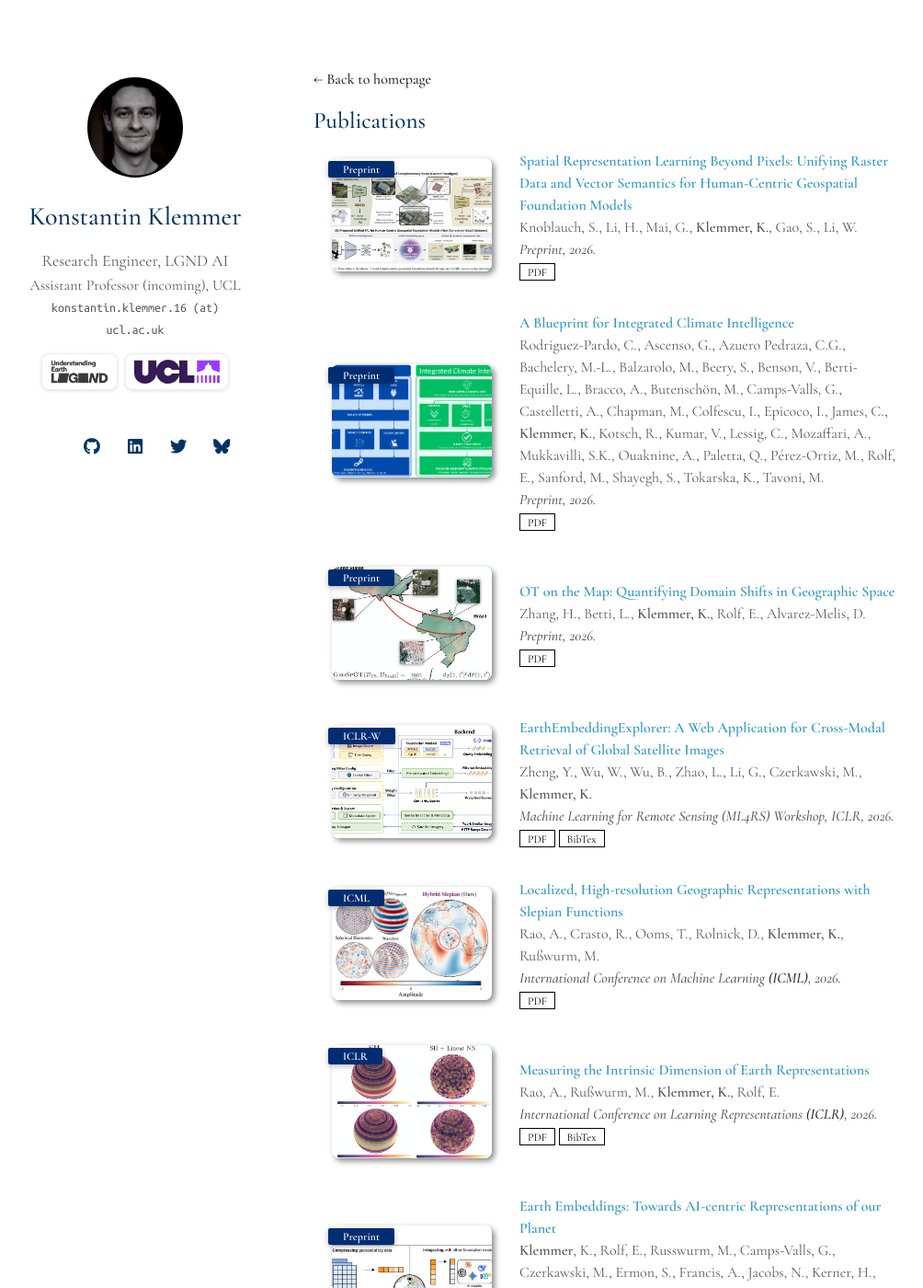
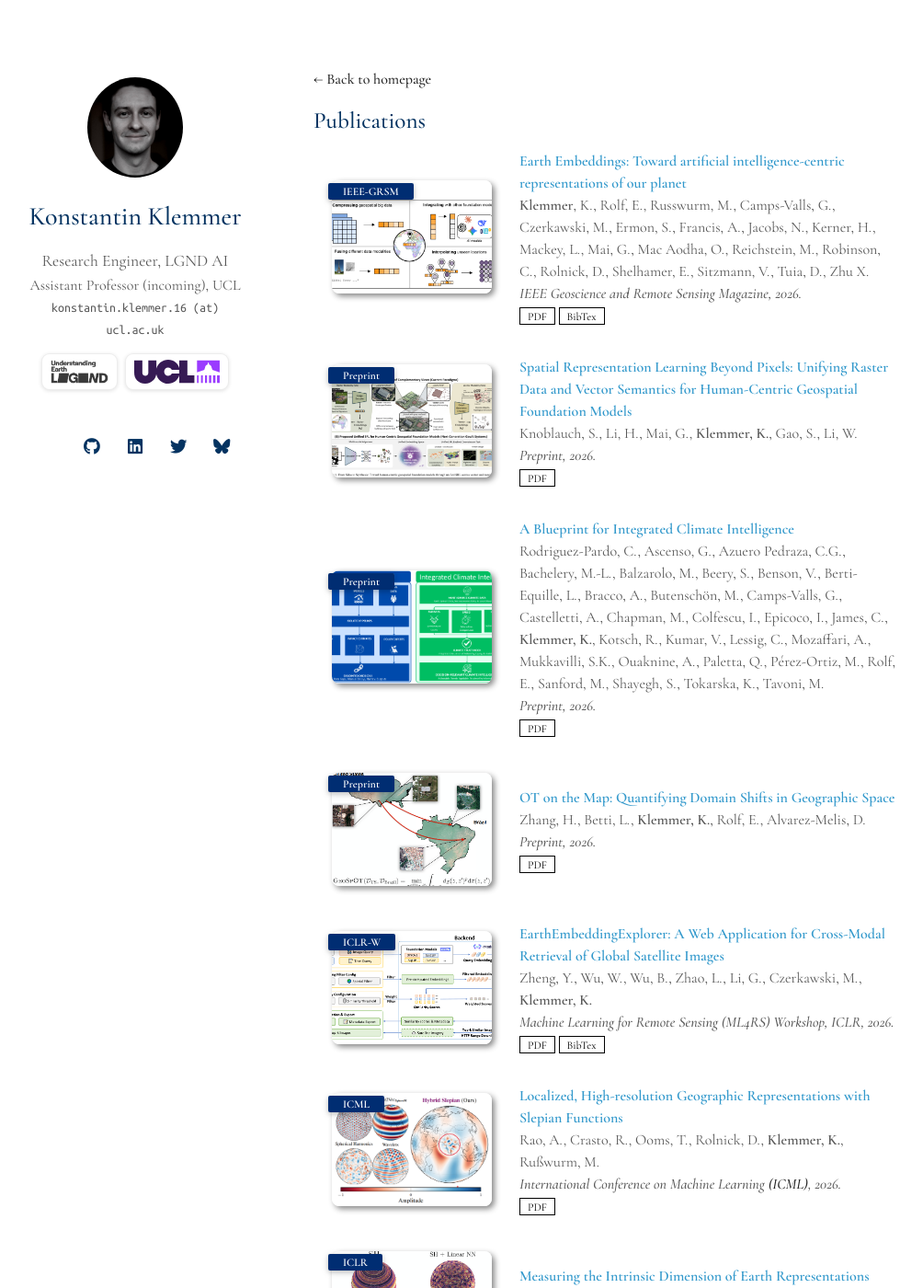
Before and after one commit to konstantinklemmer/konstantinklemmer.github.io, a Jekyll site: the page built from publications.md, in a window 1280 px wide and 1400 px high. Shown: the whole window at 92% size, without its empty margins (129-1133 px from the left). Built offline with Jekyll 4.4.1, drawn with Linux system fonts in a browser that asks for light colours; a style sheet for code colours, icons or effects is not loaded; some of the changed text lies outside the part shown.

Commit message:
docs(content): add GRSM publication and ISPRS tutorial news
- Earth Embeddings perspective paper published in IEEE GRSM (moved from
  preprint entry to the top of publications)
- News items for the GRSM publication and the ISPRS 2026 tutorial
- Fix missing https:// scheme on the ISPRS tutorial link

```diff
--- a/_data/publications.yml
+++ b/_data/publications.yml
@@ -1,4 +1,12 @@
 main:
+
+  - title: "Earth Embeddings: Toward artificial intelligence-centric representations of our planet"
+    authors: <b>Klemmer</b>, K., Rolf, E., Russwurm, M., Camps-Valls, G., Czerkawski, M., Ermon, S., Francis, A., Jacobs, N., Kerner, H., Mackey, L., Mai, G., Mac Aodha, O., Reichstein, M., Robinson, C., Rolnick, D., Shelhamer, E., Sitzmann, V., Tuia, D., Zhu X.
+    conference_short: IEEE-GRSM
+    conference: IEEE Geoscience and Remote Sensing Magazine, 2026.
+    pdf: https://ieeexplore.ieee.org/stamp/stamp.jsp?tp=&arnumber=11636001
+    bibtex: https://ieeexplore.ieee.org/document/11636001
+    image: ./assets/img/pub/eartharxiv25a.png
 
   - title: "Spatial Representation Learning Beyond Pixels: Unifying Raster Data and Vector Semantics for Human-Centric Geospatial Foundation Models"
     authors: Knoblauch, S., Li, H., Mai, G., <b>Klemmer, K.</b>, Gao, S., Li, W.
@@ -49,14 +57,6 @@ main:
     pdf: https://arxiv.org/pdf/2511.02101
     bibtex: https://openreview.net/forum?id=gQPD83DrGp
     image: ./assets/img/pub/arxiv25a.png
-
-  - title: "Earth Embeddings: Towards AI-centric Representations of our Planet"
-    authors: <b>Klemmer</b>, K., Rolf, E., Russwurm, M., Camps-Valls, G., Czerkawski, M., Ermon, S., Francis, A., Jacobs, N., Kerner, H., Mackey, L., Mai, G., Mac Aodha, O., Reichstein, M., Robinson, C., Rolnick, D., Shelhamer, E., Sitzmann, V., Tuia, D., Zhu X.
-    conference_short: Preprint
-    conference: Preprint, 2025.
-    pdf: https://eartharxiv.org/repository/object/11083/download/20213/
-    #bibtex: TODO
-    image: ./assets/img/pub/eartharxiv25a.png
 
   - title: "A Joint Space-Time Encoder for Geographic Time-Series Data"
     authors: Mikisch, D., <b>Klemmer, K.</b>, Teng, M., Rolnick, D.
```
Also changed, not shown: _data/news.yml (+9 -0 lines).
